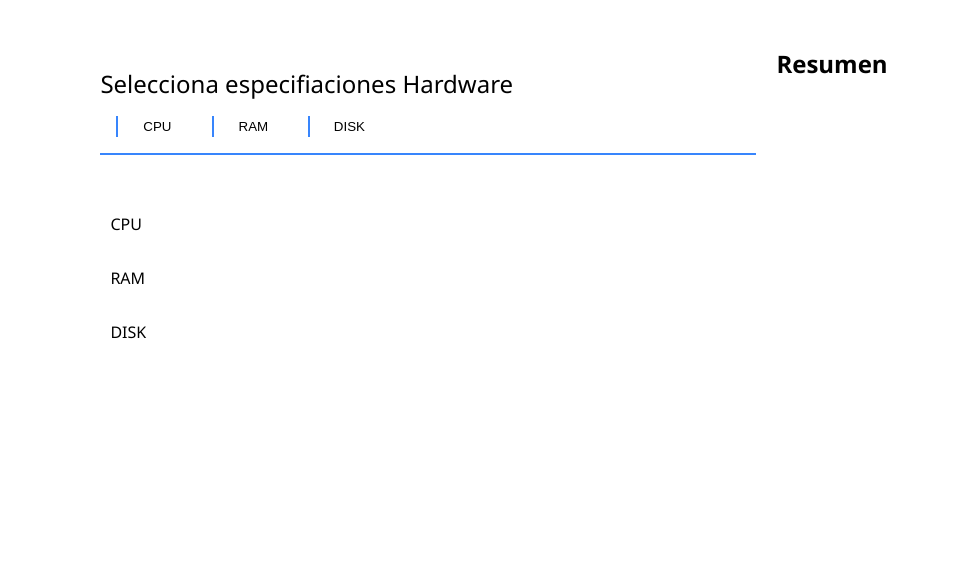
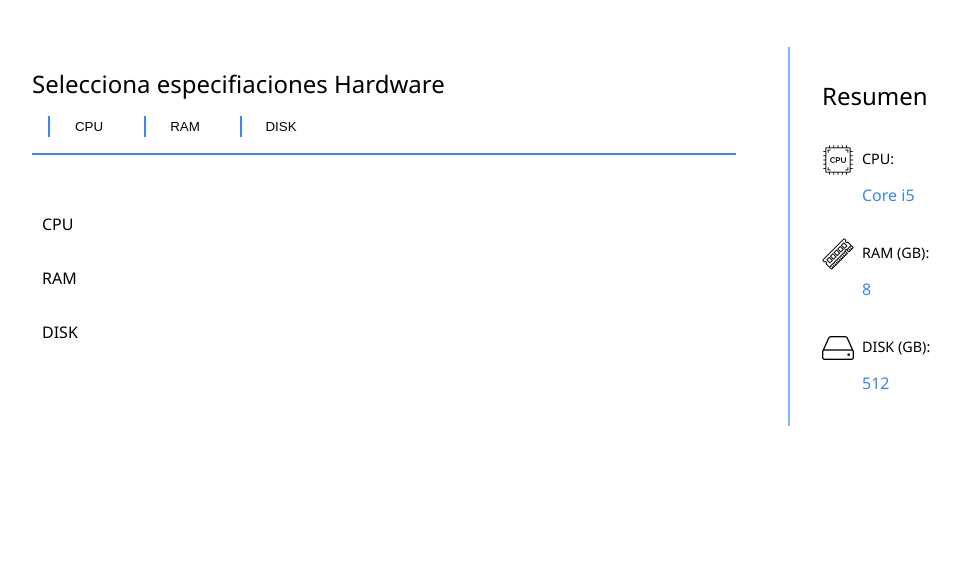
Before and after one commit to YERCKEN/lRecomender, a Django app: page /entornoExperto in a window 1280 px wide. Shown: the part 221-800 px from the top of the page, without its empty margins (116-1077 px from the left). Run offline with Django 5.2, Linux system fonts and the light colour scheme; data that the repository does not hold is empty.

Commit message:
➕ Cambios Interfaz

```diff
--- a/TestToSBC/MyApp1/static/style/experto.css
+++ b/TestToSBC/MyApp1/static/style/experto.css
@@ -3,7 +3,6 @@
     display: flex;
     justify-content: center;
     padding: 20px;
-    max-width: 1200px;
     margin-top: 3rem;
 
     margin-bottom: 5rem;
@@ -151,3 +150,55 @@
 
 
 }
+
+
+
+
+/*SECCION DE RESUMEN   ?= = = = = = = == = = = = = = = = = == = = = = = = = = = = = */
+
+.seccionResumen{
+    border: none;
+    border-left: 2px solid #7eb2ff ;
+    padding: 2rem;
+
+    margin-left: 2rem;
+    width: 20%;
+}
+
+.seccionResumen h2{
+    font-weight: 500;
+    font-size: 1.5rem;
+    text-align: left;
+
+}
+
+.seccionResumen h3{
+
+    font-size: 1em;
+    font-weight: 400;
+}
+
+.seccionResumen-especificaciones-item{
+    display: flex;
+    justify-content: left;
+    margin-top: 2rem;
+    flex-wrap: wrap;
+}
+
+.seccionResumen-especificaciones-item img{
+    width: 2rem;
+
+}
+
+.seccionResumen-especificaciones-item h3{
+    font-size: 0.9rem;
+    margin-left: 0.5rem;
+    padding-top: 0.3rem;
+}
+
+.seccionResumen-especificaciones-item p{
+    width: 100%;
+    padding-left: 2.5rem;
+    margin-top: 0.5rem;
+    color: #3885FC;
+}
--- a/TestToSBC/MyApp1/templates/entornos/experto.html
+++ b/TestToSBC/MyApp1/templates/entornos/experto.html
@@ -1,5 +1,6 @@
 {% extends '../layouts/base.html' %}
 
+{% load static %}
 {% block content%}
 
     <div class="containerExperto">
@@ -68,8 +69,41 @@
         </div>
 
         <!--SECCIÓN DE RESUMEN-->
-        <div class="seccionResumen  ">
+        <div class="seccionResumen">
             <h2>Resumen</h2>
+
+            <!--SECCIÓN DE RESUMEN-->
+
+            <div class="seccionResumen-especificaciones">
+
+                <div class="seccionResumen-especificaciones-item">
+
+                    <img src="{% static 'img/iconoCPU.png' %}" alt="">
+                    <h3>CPU:</h3>
+
+                    <p>Core i5</p>
+                    <input type="hidden" id="cpu" name="cpu">
+
+                </div>
+
+                <div class="seccionResumen-especificaciones-item">
+                    <img src="{% static 'img/iconoRam2.png' %}" alt="">
+                    <h3>RAM (GB):</h3>
+
+                    <p>8</p>
+                    <input type="hidden" id="ram" name="ram">
+                </div>
+
+                <div class="seccionResumen-especificaciones-item">
+                    <img src="{% static 'img/iconoDisk.png' %}" alt="">
+                    <h3>DISK (GB):</h3>
+
+                    <p>512</p>
+                    <input type="hidden" id="disk" name="disk">
+                </div>
+
+
+            </div>
 
         </div>
 
```
Also changed, not shown: TestToSBC/MyApp1/static/img/iconoCPU.png (added), TestToSBC/MyApp1/static/img/iconoDisk.png (added), TestToSBC/MyApp1/static/img/iconoRam.png (added), TestToSBC/MyApp1/static/img/iconoRam2.png (added).
